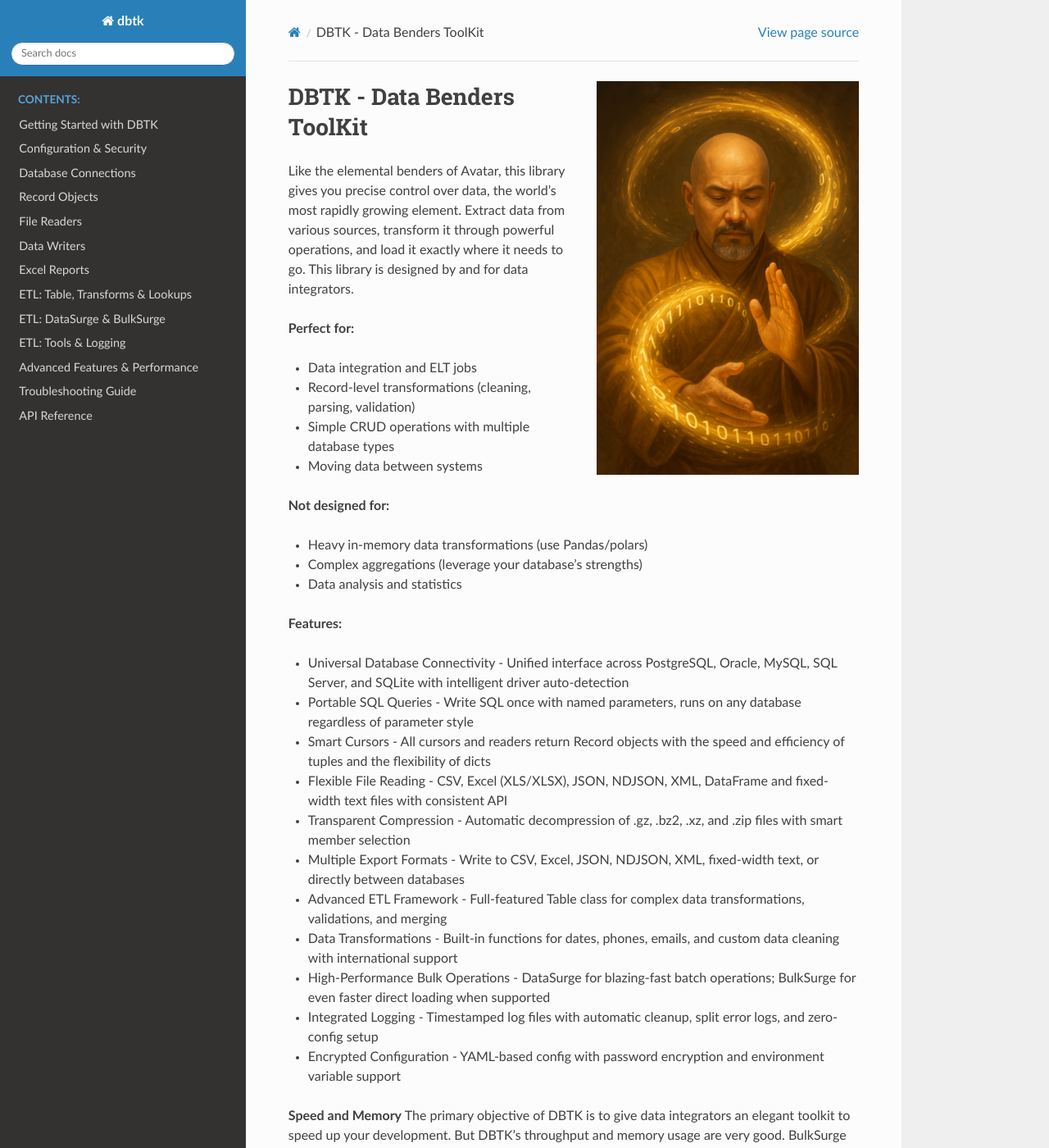
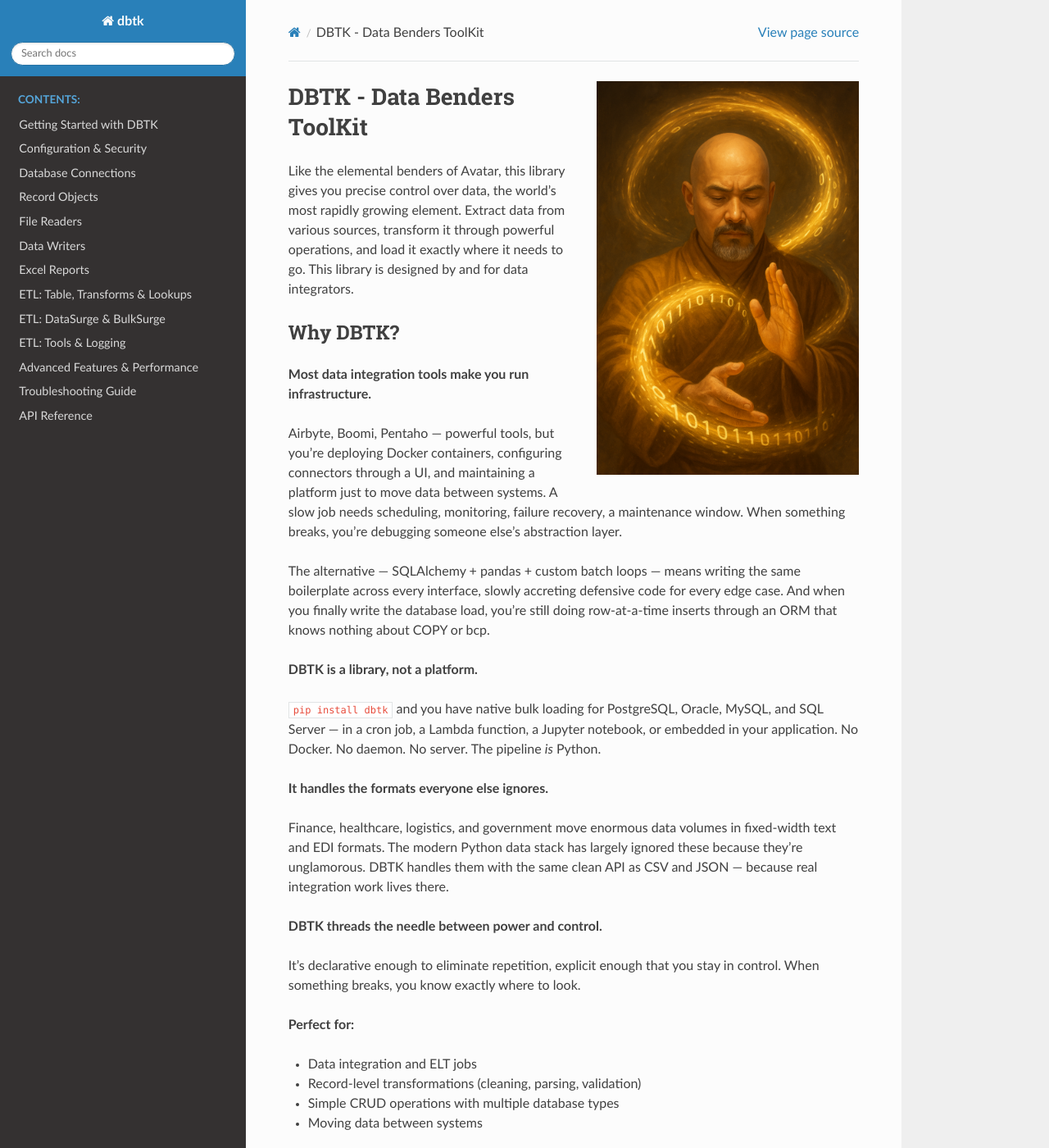
Before and after one commit to scottrbailey/dbtk, a Sphinx documentation site: the page built from docs/index.rst, in a window 1280 px wide and 1400 px high. Shown: the whole window at 82% size. Built offline with Sphinx 7.4.7 and the Read the Docs theme 3.1.0, drawn with Linux system fonts in a browser that asks for light colours; some of the changed text lies outside the part shown.

Commit message:
docs: apply README Why DBTK? rewrite to docs/index.rst
Mirrors the README improvements: adds a Why DBTK? section contrasting
DBTK against infrastructure-heavy platforms and raw ORM boilerplate,
tightens the Speed & Memory paragraph, and removes the 'primary
objective' preamble.

https://claude.ai/code/session_01Ts7VRoDnkRSQL6rzc9k7fu

```diff
--- a/docs/index.rst
+++ b/docs/index.rst
@@ -9,6 +9,39 @@ DBTK - Data Benders ToolKit
 Like the elemental benders of Avatar, this library gives you precise control over data, the world's most rapidly growing element.
 Extract data from various sources, transform it through powerful operations, and load it exactly where it needs to go.
 This library is designed by and for data integrators.
+
+Why DBTK?
+---------
+
+**Most data integration tools make you run infrastructure.**
+
+Airbyte, Boomi, Pentaho — powerful tools, but you're deploying Docker containers,
+configuring connectors through a UI, and maintaining a platform just to move data between
+systems. A slow job needs scheduling, monitoring, failure recovery, a maintenance window.
+When something breaks, you're debugging someone else's abstraction layer.
+
+The alternative — SQLAlchemy + pandas + custom batch loops — means writing the same
+boilerplate across every interface, slowly accreting defensive code for every edge case.
+And when you finally write the database load, you're still doing row-at-a-time inserts
+through an ORM that knows nothing about COPY or bcp.
+
+**DBTK is a library, not a platform.**
+
+``pip install dbtk`` and you have native bulk loading for PostgreSQL, Oracle, MySQL, and
+SQL Server — in a cron job, a Lambda function, a Jupyter notebook, or embedded in your
+application. No Docker. No daemon. No server. The pipeline *is* Python.
+
+**It handles the formats everyone else ignores.**
+
+Finance, healthcare, logistics, and government move enormous data volumes in fixed-width
+text and EDI formats. The modern Python data stack has largely ignored these because
+they're unglamorous. DBTK handles them with the same clean API as CSV and JSON — because
+real integration work lives there.
+
+**DBTK threads the needle between power and control.**
+
+It's declarative enough to eliminate repetition, explicit enough that you stay in
+control. When something breaks, you know exactly where to look.
 
 **Perfect for:**
 
@@ -37,10 +70,12 @@ This library is designed by and for data integrators.
 * Integrated Logging - Timestamped log files with automatic cleanup, split error logs, and zero-config setup
 * Encrypted Configuration - YAML-based config with password encryption and environment variable support
 
-**Speed and Memory** The primary objective of DBTK is to give data integrators an elegant toolkit to speed up your development.
-But DBTK's throughput and memory usage are very good. BulkSurge streaming from a polars and doing direct loads to PostgreSQL will
-process 1M rows in 3-4 seconds. But even with a standard Python csv reader and numerous column transforms, DataSurge is able to
-write 1M rows to every supported database in 5-10 seconds.
+**Speed and Memory** BulkSurge streaming from polars and doing direct loads to PostgreSQL will
+process 1M rows in 3-4 seconds. Even with a standard Python CSV reader and numerous column
+transforms, DataSurge writes 1M rows to every supported database in 5-10 seconds. These aren't
+toy benchmarks — they include field mapping, type conversions, validation, and real database
+constraints. The same pipeline that takes seconds in DBTK can take hours in a drag-and-drop
+ETL platform.
 
 Philosophy
 ----------
```
